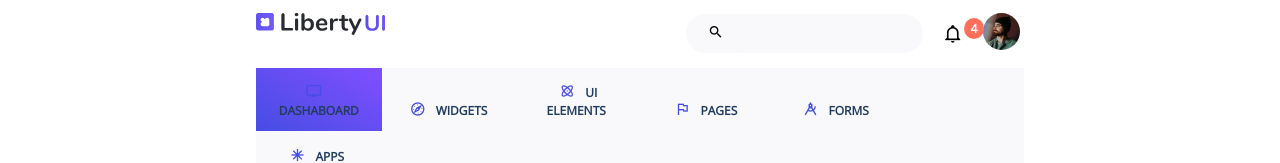
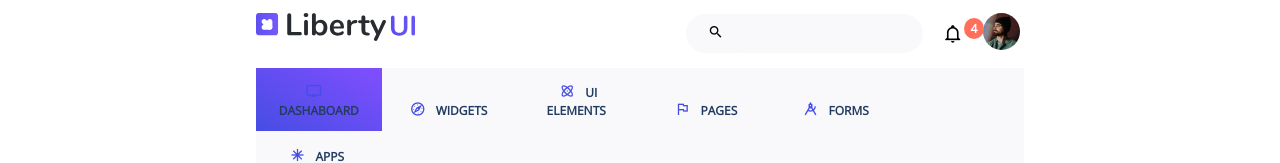
Before and after one commit to learneradarsh/LibertyUI, a website: page index.html in a window 1280 px wide. Shown: the top 163 px of the page. Drawn offline with nearby package versions, Linux system fonts and the light colour scheme.

Commit message:
REFACTORED: LOGO CSS

```diff
--- a/assets/css/style.css
+++ b/assets/css/style.css
@@ -154,7 +154,9 @@ thead td{
 }
 .top-header .logo img{
     max-width: 100%;
-    width: 40%;
+    height: 28px;
+    margin: auto;
+    vertical-align: middle;
 }
 .top-header .right-top-header{
     flex-grow: 8;
```
